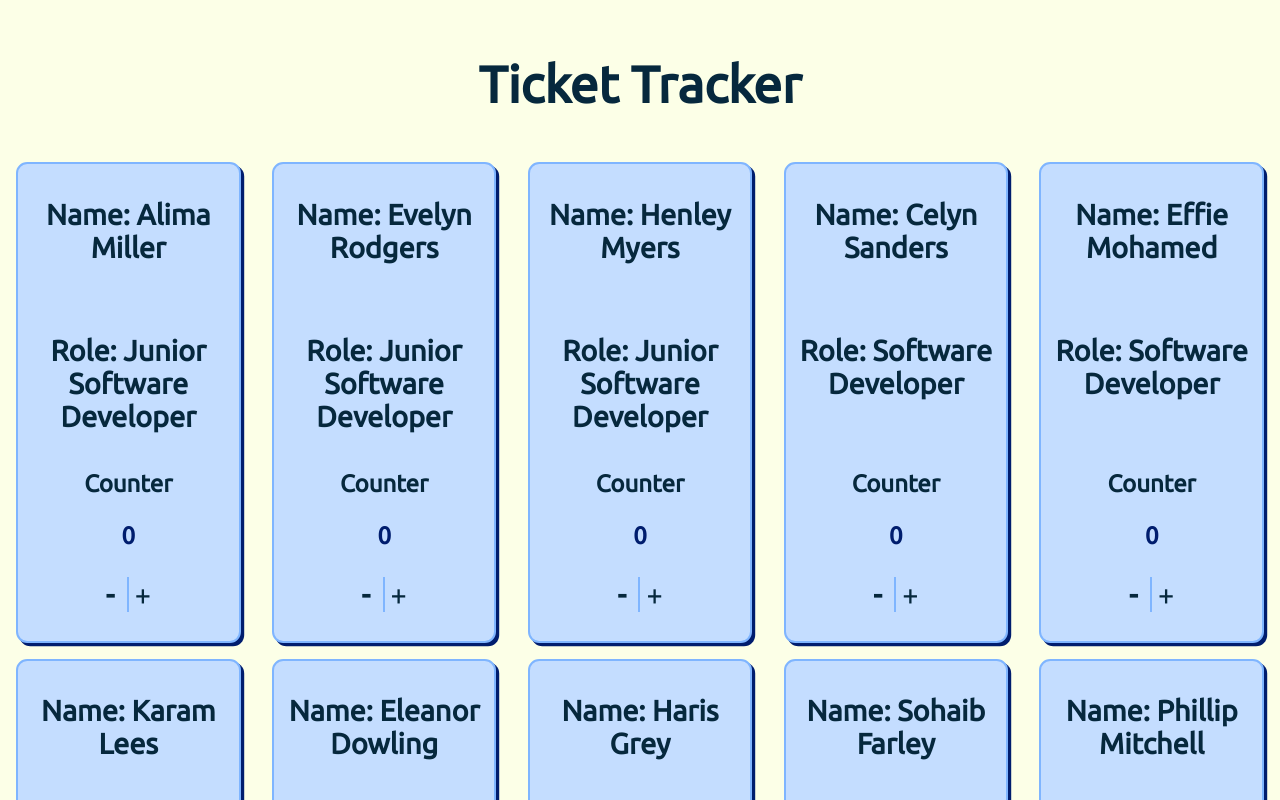
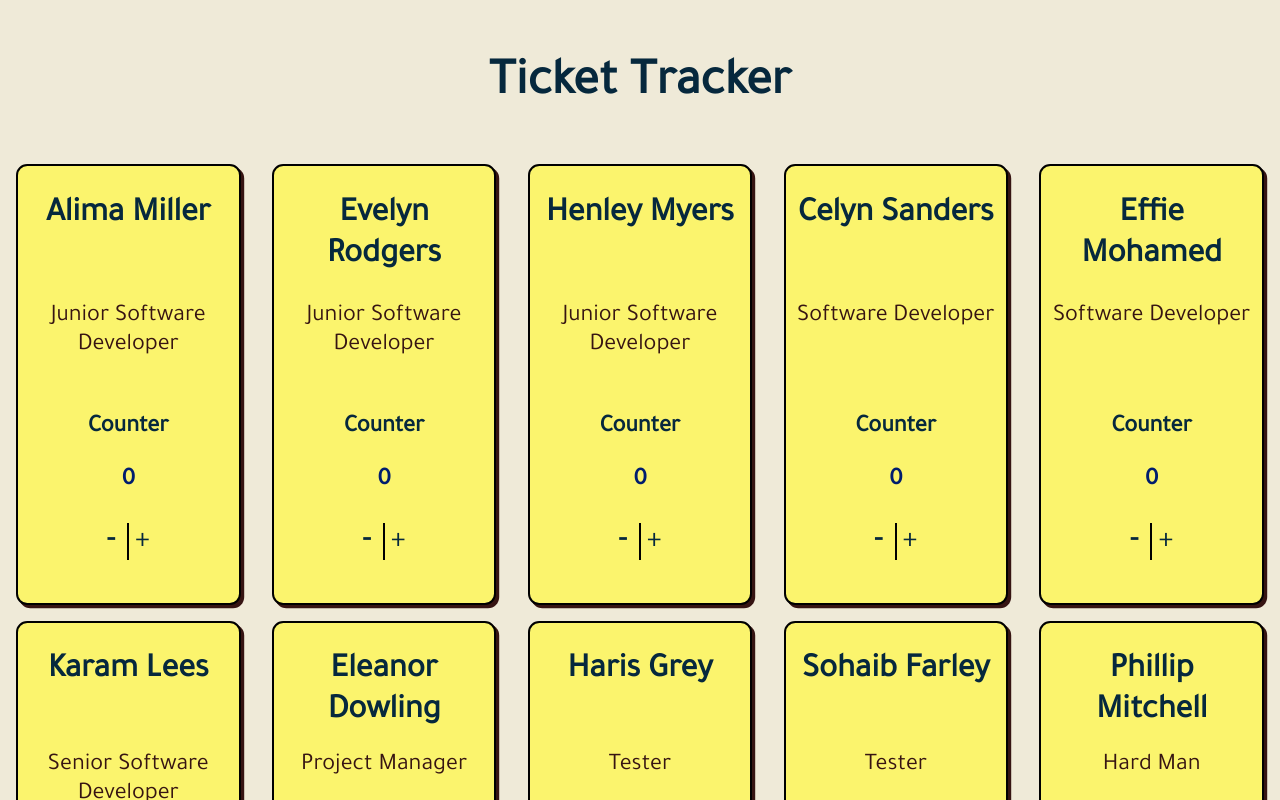
Before and after one commit to chriskokc/ticket-tracker, a React (Create React App) app: page / in a window 1280 px wide. Shown: the top 800 px of the page. Built offline with nearby package versions, Linux system fonts and the light colour scheme.

Commit message:
applied different theme to the webpage.

```diff
--- a/src/assets/_base.scss
+++ b/src/assets/_base.scss
@@ -1,5 +1,5 @@
 @use "./variables" as *;
-@import url('https://fonts.googleapis.com/css2?family=Ubuntu&display=swap');
+@import url('https://fonts.googleapis.com/css2?family=Tajawal:wght@300;400&display=swap');
 
 * {
     font-family: $main-font;
--- a/src/assets/_variables.scss
+++ b/src/assets/_variables.scss
@@ -1,7 +1,8 @@
-$background-color: #FCFFE7;
-$border-color: #7FB5FF;
-$card-color: #C4DDFF;
+$background-color: #EFEAD8;
+$border-color: black;
+$shadow-color: #361412;
+$card-color: #FBF46D;
 $counter-color: #001D6E;
 $text-color: #06283D;
 
-$main-font: 'Ubuntu', sans-serif;
+$main-font: 'Tajawal', sans-serif;
--- a/src/components/Button/Button.scss
+++ b/src/components/Button/Button.scss
@@ -4,7 +4,7 @@
 .button {
     background-color: $card-color;
     margin: 0.2rem;
-    font-size: 1.5rem;
+    font-size: 1.3rem;
 
     &__primary {
         border-color: $border-color;
--- a/src/components/Card/Card.jsx
+++ b/src/components/Card/Card.jsx
@@ -4,8 +4,8 @@ import Counter from "../Counter/Counter.jsx";
 const Card = ({ employeeName, employeeRole }) => {
     return (
         <>
-            <h3 className="card__content">Name: {employeeName}</h3>
-            <h3 className="card__content">Role: {employeeRole}</h3>
+            <h3 className="card__content"><span className="card__content--name">{employeeName}</span></h3>
+            <h3 className="card__content"> <span className="card__content--role">{employeeRole}</span></h3>
             <Counter />
         </>
     );
--- a/src/components/Card/Card.scss
+++ b/src/components/Card/Card.scss
@@ -3,16 +3,26 @@
 
 .card {
     border: $border-color solid 2px;
-    box-shadow: 0.2rem 0.2rem 0 $counter-color;
+    box-shadow: 0.2rem 0.2rem 0 $shadow-color;
     border-radius: 0.7rem;
     background-color: $card-color;
     display: grid;
-    grid-template-rows: repeat(3, 30%);
+    grid-template-rows: repeat(3, 26%);
     padding: 0.3rem 1rem 1rem;
     width: 47%;
 
     &__content {
         font-size: 1.5rem;
+
+        &--name {
+            font-size: 2.1rem;
+        }
+
+        &--role {
+            color: $shadow-color;
+            font-weight: 500;
+        }
+
     }
 }
 
@@ -22,7 +32,7 @@
         width: 18%;
 
         &__content {
-            font-size: 1.8rem;
+            font-size: 1.5rem;
         }
     }
 }
--- a/src/components/Counter/Counter.scss
+++ b/src/components/Counter/Counter.scss
@@ -16,6 +16,7 @@
 
 @media screen and (min-width: 768px) {
     .counter {
+
         &__title {
             font-size: 1.5rem;
         }
```
